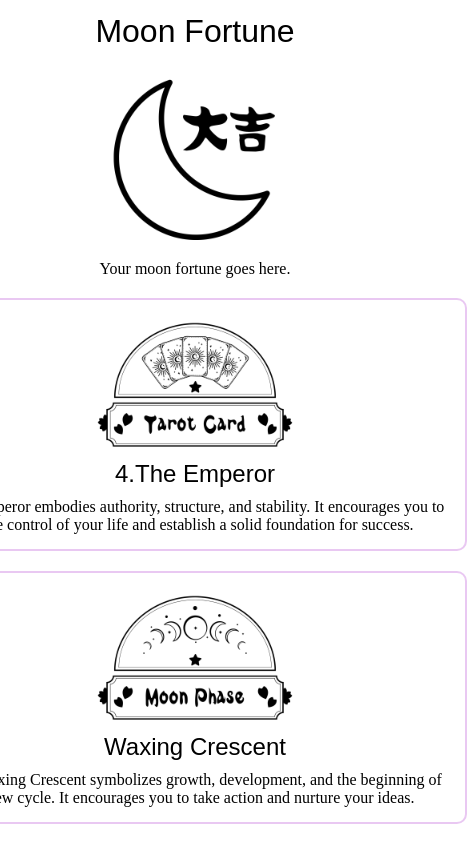
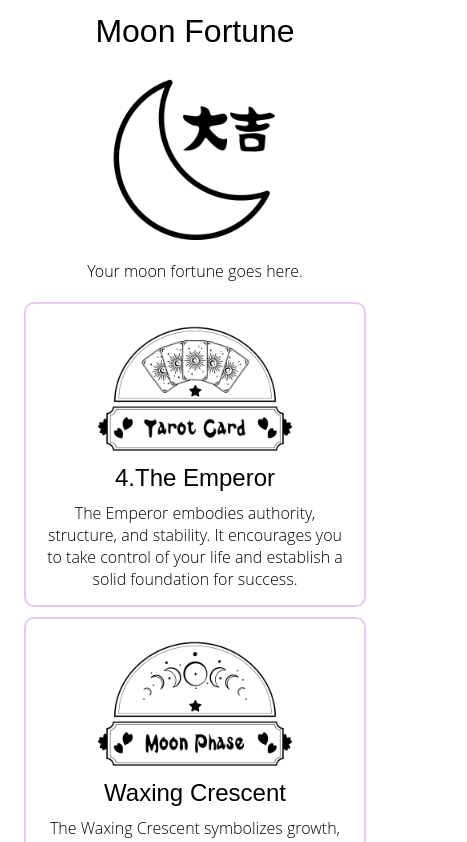
Before and after one commit to pand3m1x/SaikaFortunes, a React (Vite) app: page /moonfortune in a window 390 px wide. Shown: the top 842 px of the page, 467 px wide, since content can reach past the window. Built offline with nearby package versions, Linux system fonts and the light colour scheme; a web font is replaced by a local one.

Commit message:
fixed CSS for improvess screen size responsiveness

```diff
--- a/src/index.css
+++ b/src/index.css
@@ -15,6 +15,8 @@ h1, h2, h3, h4, h5, h6 {
 }
 
 p{
+  font-family: 'open sans', sans-serif;
+  font-weight: 300;
   margin: 0;
 }
 
@@ -24,8 +26,8 @@ p{
   flex-direction: column;
   align-items: center;
   justify-content: center;
-  /* height: 100vh; */
   text-align: center;
+  padding: 0 16px;
 }
 
 .main-fortune {
@@ -40,6 +42,7 @@ p{
 
 .main-fortune img {
   width: 200px;
+  max-width: 60vw;
   height: auto;
 }
 
@@ -51,7 +54,9 @@ p{
 
 .fortune-card {
   border: 2px solid rgba(232, 196, 241, 0.918);
-  width: 500px;
+  width: 100%;
+  max-width: 500px;
+  box-sizing: border-box;
   padding: 5px 20px 15px;
   text-align: center;
   border-radius: 10px;
@@ -64,5 +69,6 @@ p{
 @media (max-width: 768px) {
   .quarter-grid {
     grid-template-columns: 1fr;
+    gap: 10px;
   }
 }
```
